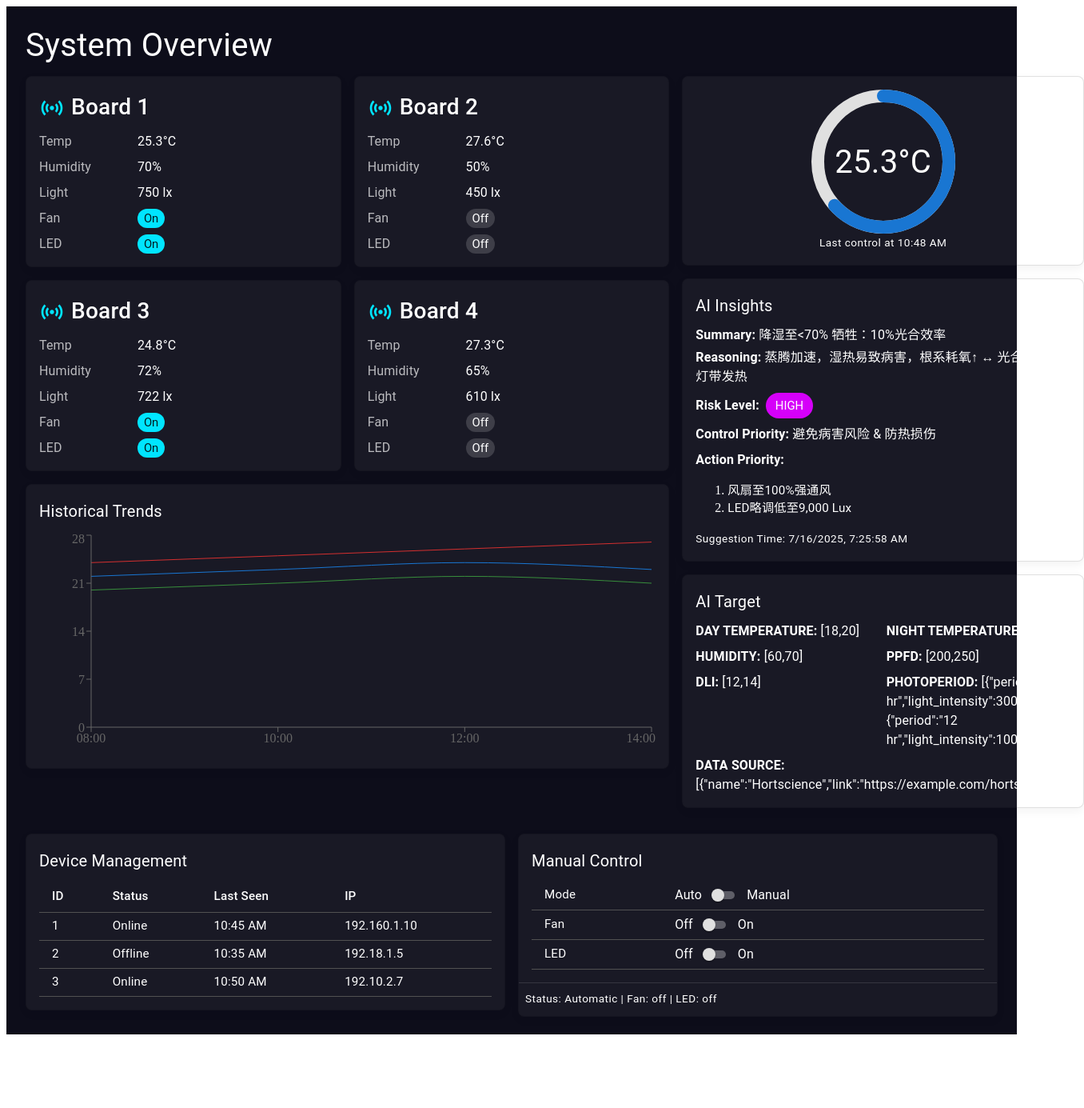
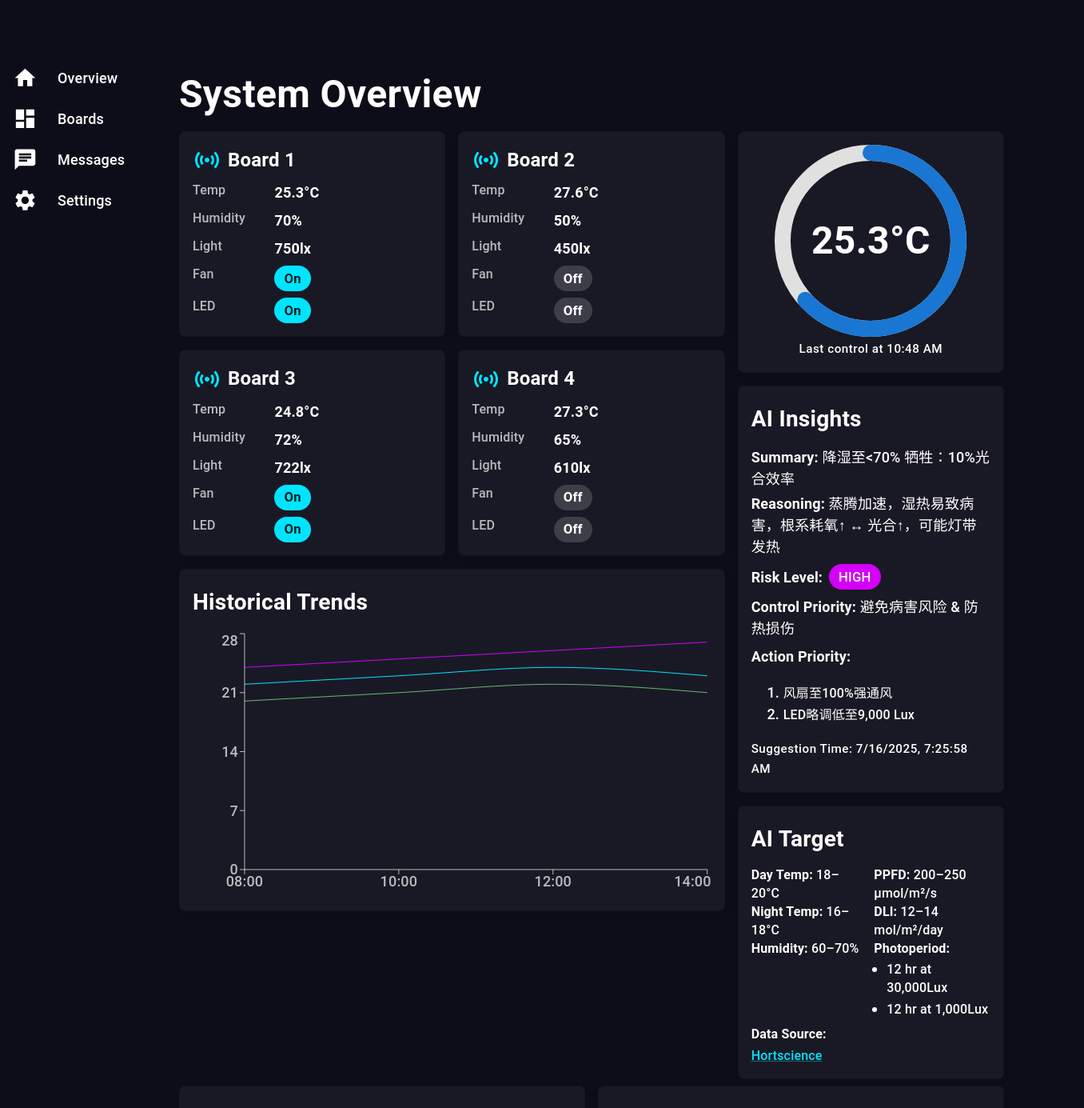
Before and after one commit to libazhahei/VerticalFarm, a React (Create React App) app in the folder frontend/: page / in a window 1280 px wide. Shown: the top 1385 px of the page at 80% size, 1356 px wide, since content can reach past the window. Before the commit the page ends 1301 px from the top, so only its background shows below. Built offline with nearby package versions, Linux system fonts and the light colour scheme.

Commit message:
fix theme

```diff
--- a/frontend/src/page/Dashboard.jsx
+++ b/frontend/src/page/Dashboard.jsx
@@ -5,6 +5,8 @@ import {
   Card,
   CardContent,
   Typography,
+  CssBaseline,
+  Link,
   Chip,
   Switch,
   Table,
@@ -12,10 +14,31 @@ import {
   TableRow,
   TableCell,
   TableBody,
-  Divider
+  Divider,
+  Drawer,
+  List,
+  ListItem,
+  ListItemIcon,
+  ListItemText,
+  Toolbar
 } from '@mui/material';
-import { createTheme, ThemeProvider, styled } from '@mui/material/styles';
-import { ResponsiveContainer, LineChart, Line, XAxis, YAxis, Tooltip } from 'recharts';
+import {
+  createTheme,
+  ThemeProvider,
+  styled
+} from '@mui/material/styles';
+import {
+  ResponsiveContainer,
+  LineChart,
+  Line,
+  XAxis,
+  YAxis,
+  Tooltip
+} from 'recharts';
+import HomeIcon from '@mui/icons-material/Home';
+import DashboardIcon from '@mui/icons-material/Dashboard';
+import ChatIcon from '@mui/icons-material/Chat';
+import SettingsIcon from '@mui/icons-material/Settings';
 import SensorsIcon from '@mui/icons-material/Sensors';
 
 // Custom theme with larger font sizes
@@ -28,17 +51,22 @@ const theme = createTheme({
     text: { primary: '#ffffff', secondary: 'rgba(255,255,255,0.7)' }
   },
   typography: {
-    fontSize: 16,
-    h4: { fontSize: '2.5rem' },
-    h6: { fontSize: '1.75rem' },
-    subtitle1: { fontSize: '1.25rem' },
-    body1: { fontSize: '1rem' },
-    body2: { fontSize: '0.95rem' },
-    caption: { fontSize: '0.85rem' }
+    // Base font size
+    fontSize: 18,
+    // Page title
+    h4: { fontSize: '3rem', fontWeight: 700 },
+    // Section titles
+    subtitle1: { fontSize: '1.75rem', fontWeight: 600 },
+    // Card headings
+    h6: { fontSize: '1.5rem', fontWeight: 600 },
+    // Body text / labels
+    body1: { fontSize: '1.125rem', fontWeight: 500 },
+    body2: { fontSize: '1rem', fontWeight: 500 },
+    // Captions
+    caption: { fontSize: '0.95rem', fontWeight: 500 },
   },
   shape: { borderRadius: 8 }
 });
-
 const GlassCard = styled(Card)(({ theme }) => ({
   background: theme.palette.background.paper,
   border: '1px solid rgba(0, 0, 0, 0.12)',
@@ -58,27 +86,51 @@ const overviewData = [
 function BoardCard ({ board }) {
   return (
     <GlassCard elevation={1} sx={{ p: 2 }}>
+      {/* Board title, larger & bold */}
       <Box display="flex" alignItems="center" mb={1}>
-        <SensorsIcon color="primary" sx={{ mr: 1, fontSize: 32 }} />
-        <Typography variant="h6">Board {board.id}</Typography>
+        <SensorsIcon color="primary" sx={{ mr: 1, fontSize: 36 }} />
+        <Typography variant="h6" fontWeight="700">
+          Board {board.id}
+        </Typography>
       </Box>
+
       <Grid container spacing={1}>
         {[
-          { label: 'Temp', value: `${board.temp}°C` },
-          { label: 'Humidity', value: `${board.humidity}%` },
-          { label: 'Light', value: `${board.light} lx` }
+          { label: 'Temp', value: `${board.temp}°C`, unit: true },
+          { label: 'Humidity', value: `${board.humidity}%`, unit: true },
+          { label: 'Light', value: `${board.light}lx`, unit: true }
         ].map((item) => (
           <React.Fragment key={item.label}>
-            <Grid item xs={4}><Typography variant="body1" color="textSecondary">{item.label}</Typography></Grid>
-            <Grid item xs={8}><Typography variant="body1">{item.value}</Typography></Grid>
+            <Grid item xs={4}>
+              <Typography variant="body2" color="text.secondary" fontWeight="500">
+                {item.label}
+              </Typography>
+            </Grid>
+            <Grid item xs={8}>
+              {/* value in body1 (bigger) */}
+              <Typography variant="body1" fontWeight="600">
+                {item.value}
+              </Typography>
+            </Grid>
           </React.Fragment>
         ))}
         {['Fan', 'LED'].map((label) => {
           const status = board[label.toLowerCase()];
           return (
             <React.Fragment key={label}>
-              <Grid item xs={4}><Typography variant="body1" color="textSecondary">{label}</Typography></Grid>
-              <Grid item xs={8}><Chip label={status ? 'On' : 'Off'} size="small" color={status ? 'primary' : 'default'} /></Grid>
+              <Grid item xs={4}>
+                <Typography variant="body2" color="text.secondary" fontWeight="500">
+                  {label}
+                </Typography>
+              </Grid>
+              <Grid item xs={8}>
+                <Chip
+                  label={status ? 'On' : 'Off'}
+                  size="medium"
+                  color={status ? 'primary' : 'default'}
+                  sx={{ fontWeight: 600 }}
+                />
+              </Grid>
             </React.Fragment>
           );
         })}
@@ -99,8 +151,8 @@ function OverviewSection () {
 
 function TemperatureGauge () {
   const temperature = 25.3;
-  const size = 180;
-  const strokeWidth = 16;
+  const size = 240;
+  const strokeWidth = 20;
   const radius = (size - strokeWidth) / 2;
   const circumference = 2 * Math.PI * radius;
   const offset = circumference - (temperature / 40) * circumference;
@@ -164,23 +216,64 @@ function AITarget () {
     PPFD: [200, 250],
     DLI: [12, 14],
     Photoperiod: [
-      { period: '12 hr', light_intensity: 30000 },
-      { period: '12 hr', light_intensity: 1000 }
+      { period: '12 hr', light_intensity: 30000 },
+      { period: '12 hr', light_intensity: 1000 }
     ],
     data_source: [
       { name: 'Hortscience', link: 'https://example.com/hortscience' }
     ]
   };
+
   return (
     <GlassCard elevation={1} sx={{ p: 2 }}>
-      <Typography variant="subtitle1" gutterBottom>AI Target</Typography>
+      <Typography variant="subtitle1" gutterBottom>
+        AI Target
+      </Typography>
+
       <Grid container spacing={1}>
-        {Object.entries(target).map(([key, val]) => (
-          <Grid item xs={12} sm={6} key={key}>
-            <Typography variant="body1"><strong>{key.replace('_', ' ').toUpperCase()}:</strong> {Array.isArray(val) ? JSON.stringify(val) : val.toString()}</Typography>
+        {/* Left column */}
+        <Grid item xs={12} sm={6}>
+          <Typography variant="body2"><strong>Day Temp:</strong> {target.day_temperature[0]}–{target.day_temperature[1]}°C</Typography>
+          <Typography variant="body2"><strong>Night Temp:</strong> {target.night_temperature[0]}–{target.night_temperature[1]}°C</Typography>
+          <Typography variant="body2"><strong>Humidity:</strong> {target.humidity[0]}–{target.humidity[1]}%</Typography>
         </Grid>
+
+        {/* Right column */}
+        <Grid item xs={12} sm={6}>
+          <Typography variant="body2"><strong>PPFD:</strong> {target.PPFD[0]}–{target.PPFD[1]} µmol/m²/s</Typography>
+          <Typography variant="body2"><strong>DLI:</strong> {target.DLI[0]}–{target.DLI[1]} mol/m²/day</Typography>
+          <Typography variant="body2"><strong>Photoperiod:</strong></Typography>
+          <Box component="ul" sx={{ pl: 2, my: 0 }}>
+            {target.Photoperiod.map((p, i) => (
+              <li key={i}>
+                <Typography variant="body2">
+                  {p.period} at {p.light_intensity.toLocaleString()}Lux
+                </Typography>
+              </li>
             ))}
+          </Box>
         </Grid>
+      </Grid>
+
+      {/* Data source */}
+      <Box sx={{ mt: 1 }}>
+        <Typography variant="body2" fontWeight="bold">
+          Data Source:
+        </Typography>
+        {target.data_source.map((src, i) => (
+          <Link
+            key={i}
+            href={src.link}
+            target="_blank"
+            rel="noopener"
+            variant="body2"
+            display="block"
+            sx={{ mt: 0.5 }}
+          >
+            {src.name}
+          </Link>
+        ))}
+      </Box>
     </GlassCard>
   );
 }
@@ -195,7 +288,7 @@ function GaugeInsightsSection () {
   );
 }
 
-function HistoricalTrends () {
+export function HistoricalTrends () {
   const historyData = [
     { timestamp: '08:00', val1: 22, val2: 24, val3: 20 },
     { timestamp: '10:00', val1: 23, val2: 25, val3: 21 },
@@ -205,15 +298,41 @@ function HistoricalTrends () {
 
   return (
     <GlassCard elevation={1} sx={{ p: 2 }}>
-      <Typography variant="subtitle1" gutterBottom>Historical Trends</Typography>
-      <ResponsiveContainer width="100%" height={280}>
+      <Typography variant="subtitle1" gutterBottom>
+        Historical Trends
+      </Typography>
+      <ResponsiveContainer width="100%" height={335}>
         <LineChart data={historyData}>
-          <Line type="monotone" dataKey="val1" stroke="#1976d2" dot={false} />
-          <Line type="monotone" dataKey="val2" stroke="#d32f2f" dot={false} />
-          <Line type="monotone" dataKey="val3" stroke="#388e3c" dot={false} />
-          <XAxis dataKey="timestamp" />
-          <YAxis />
-          <Tooltip />
+          {/* Use primary, secondary and success palette colors */}
+          <Line
+            type="monotone"
+            dataKey="val1"
+            stroke={theme.palette.primary.main}
+            dot={false}
+          />
+          <Line
+            type="monotone"
+            dataKey="val2"
+            stroke={theme.palette.secondary.main}
+            dot={false}
+          />
+          <Line
+            type="monotone"
+            dataKey="val3"
+            stroke={theme.palette.success.main}
+            dot={false}
+          />
+          <XAxis
+            dataKey="timestamp"
+            stroke={theme.palette.text.secondary}
+          />
+          <YAxis
+            stroke={theme.palette.text.secondary}
+          />
+          <Tooltip
+            contentStyle={{ backgroundColor: theme.palette.background.paper }}
+            labelStyle={{ color: theme.palette.text.primary }}
+          />
         </LineChart>
       </ResponsiveContainer>
     </GlassCard>
@@ -298,28 +417,93 @@ function ManualControl () {
   );
 }
 
+const drawerWidth = 200;
+
 export default function DashboardPage () {
   return (
     <ThemeProvider theme={theme}>
-      <Box sx={{ p: 3, bgcolor: 'background.default', minHeight: '100vh' }}>
-        <Typography variant="h4" gutterBottom color="text.primary">
+      {/* resets browser margins & sets body bgcolor */}
+      <CssBaseline />
+
+      {/* outer flex container with dark background */}
+      <Box
+        sx={{
+          display: 'flex',
+          minHeight: '100vh',
+          bgcolor: 'background.default'
+        }}
+      >
+        {/* ← permanent sidebar */}
+        <Drawer
+          variant="permanent"
+          anchor="left"
+          PaperProps={{
+            sx: {
+              width: drawerWidth,
+              bgcolor: 'background.default',
+              color: 'text.primary',
+              borderRight: 'none'
+            }
+          }}
+        >
+          <Toolbar /> {/* spacer to match any AppBar height */}
+          <List>
+            <ListItem button>
+              <ListItemIcon><HomeIcon /></ListItemIcon>
+              <ListItemText primary="Overview" />
+            </ListItem>
+            <ListItem button>
+              <ListItemIcon><DashboardIcon /></ListItemIcon>
+              <ListItemText primary="Boards" />
+            </ListItem>
+            <ListItem button>
+              <ListItemIcon><ChatIcon /></ListItemIcon>
+              <ListItemText primary="Messages" />
+            </ListItem>
+            <ListItem button>
+              <ListItemIcon><SettingsIcon /></ListItemIcon>
+              <ListItemText primary="Settings" />
+            </ListItem>
+          </List>
+        </Drawer>
+
+        {/* → main content, shifted right & narrowed */}
+        <Box
+          component="main"
+          sx={{
+            flexGrow: 1,
+            ml: `${drawerWidth}px`, // push to the right
+            width: `calc(100% - ${drawerWidth}px)`, // prevent overlap
+            p: 3,
+            bgcolor: 'background.default'
+          }}
+        >
+          <Toolbar /> {/* optional spacer */}
+          <Typography variant="h4" gutterBottom>
             System Overview
           </Typography>
 
-        {/* Top & History: boards + history on left, gauge/insights/target on right */}
           <Grid container spacing={2}>
             <Grid item xs={12} md={8}>
               <OverviewSection />
-            <Box sx={{ mt: 2 }}><HistoricalTrends /></Box>
+              <Box sx={{ mt: 2 }}>
+                <HistoricalTrends />
+              </Box>
             </Grid>
-          <Grid item xs={12} md={4}><GaugeInsightsSection /></Grid>
+            <Grid item xs={12} md={4}>
+              <GaugeInsightsSection />
+            </Grid>
           </Grid>
 
-        {/* Device Management & Manual Control side‑by‑side */}
-        <Grid container spacing={2} sx={{ mt: 2 }}>
-          <Grid item xs={12} md={6}><DeviceManagement /></Grid>
-          <Grid item xs={12} md={6}><ManualControl /></Grid>
+          <Grid container spacing={2} sx={{ mt: -1 }}>
+            <Grid item xs={12} md={6}>
+              <DeviceManagement />
             </Grid>
+            <Grid item xs={12} md={6}>
+              <ManualControl />
+            </Grid>
+          </Grid>
+        </Box>
       </Box>
     </ThemeProvider>
   );
```
Lines whose indentation alone changed are shown as unchanged.
